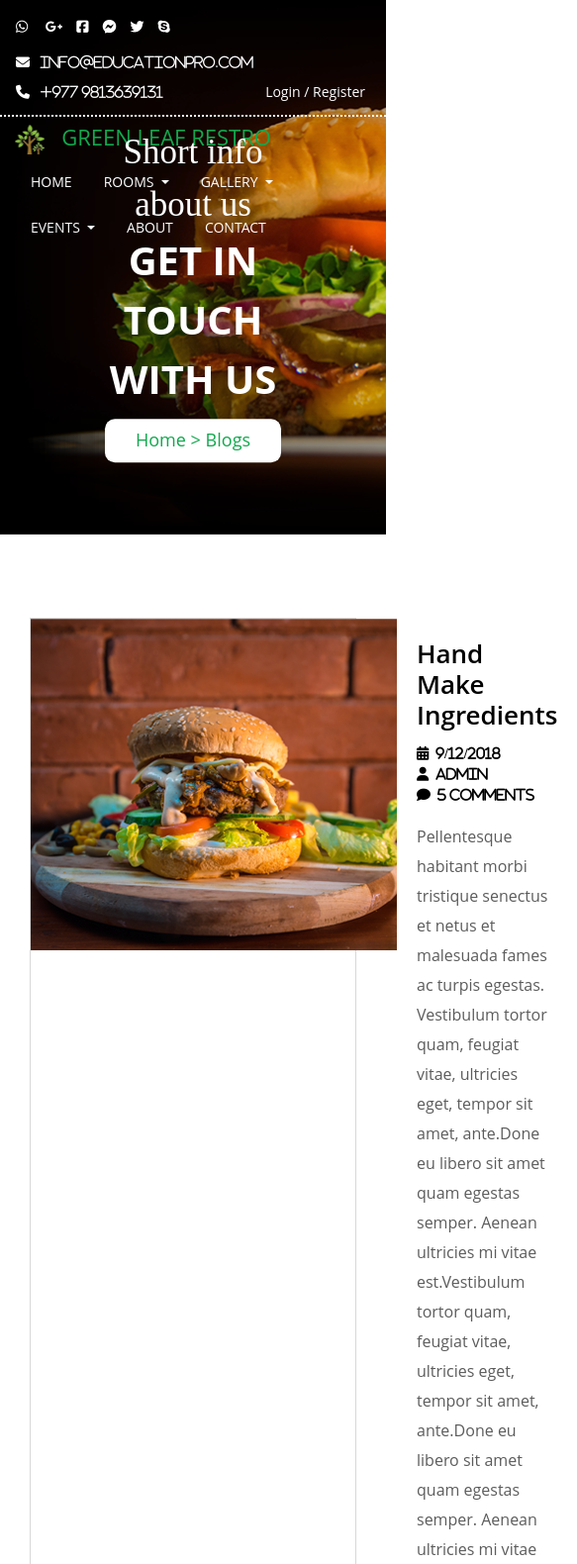
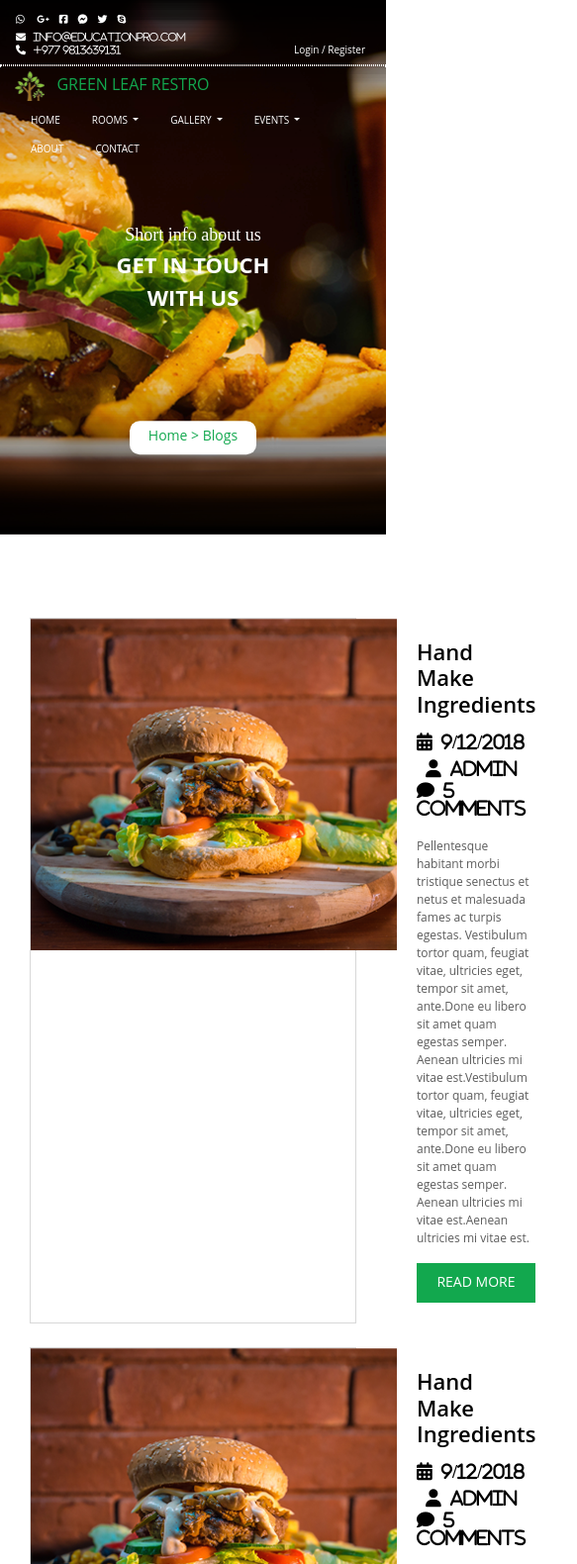
Before and after one commit to shankaresh/learnovate_ecom_intern, a plain HTML site: page task 1 (13-oct-2020)/index.html in a window 390 px wide. Shown: the top 1580 px of the page at 99% size, 583 px wide, since content can reach past the window. Drawn offline with nearby package versions, Linux system fonts and the light colour scheme; a web font is replaced by a local one.

Commit message:
making responsive

```diff
--- a/task 1 (13-oct-2020)/css/style.css
+++ b/task 1 (13-oct-2020)/css/style.css
@@ -22,11 +22,14 @@
     margin: 0px;
     box-sizing: border-box;
 }
+body {
+    overflow-x: hidden;
+}
 
 /* Banner page css */
 .banner {
     color: #fff;
-    background: no-repeat url('../images/banner.png');
+    background: no-repeat url('../images/banner.png') center center/cover;
     width: 100%;
     height: 540px;
     display: block;
@@ -57,7 +60,7 @@ div.navbar-brand {
 }
 
 .hr {
-    border-top: 2px dotted #ffffff; /* dotted line in banner */
+    border: 1px dotted #ffffff; /* dotted line in banner */
 }
 
 a.navbar-brand {
@@ -120,7 +123,6 @@ a.nav-link {
 /* blog page css */
 #blog2 {
     padding: 60px 0px;
-    height: 1400px;
 }
 .col-12 {
     padding: 0px;
@@ -187,6 +189,7 @@ a.nav-link {
     font-size: 20px;
     color: #ffffff;
     font-weight: 600;
+    display: flex;
     justify-content: center;
     font-family: "Open Sans";
 }
@@ -212,7 +215,7 @@ a.nav-link {
     overflow: hidden;
 }
 .bgFooter {
-    height: 350px;
+    /* height: 350px; */
     background: repeat linear-gradient(-90deg, #000000 0%, #171717 50%, #000000 100%);
 }
 div.box {
@@ -235,6 +238,9 @@ input[type=submit] {
 .gapItem {
     padding: 3px 0px;
 }
+tr.ways td {
+    padding: 10px 0px;
+}
 tr.ways td>i {
     color: #12a84e;
 }
@@ -251,3 +257,151 @@ div.copyRights {
 div.copyRights a {
     color: #12a84e;
 }
+
+
+/* Medium devices (tablets, less than 992px) */
+@media (max-width: 991.98px) {
+    div.navbar-brand , .contactAndLogin , .menuNav {
+        font-size: 12px;
+        line-height: 20px;
+    }
+    a.navbar-brand {
+        font-size: 20px;
+        line-height: 20px;
+    }
+    .wordOne {
+        font-size: 29px;
+    }
+    .wordTwo {
+        font-size: 33px;
+    }
+    .tagButton {
+        width: 158px;
+        height: 40px;
+    }
+    .tagButton p {
+        padding-top: 6px;
+        font-size: 16px;
+    }
+
+    .card-title {
+        font-size: 24px;
+    }
+    .card-text {
+        font-size: 15px;
+        line-height: 25px;
+    }
+    .card-contact {
+        font-size: 12px;
+    }
+    .card-read {
+        width: 120px;
+        height: 40px;
+    }
+    .card-read p {
+        padding-top: 7px;
+        font-size: 14px;
+    }
+
+    div.copyRights {
+        font-size: 12px;
+    }
+}
+
+/* Small devices (landscape phones, less than 768px) */
+@media (max-width: 767.98px) {
+    div.navbar-brand , .contactAndLogin , .menuNav {
+        font-size: 11px;
+        line-height: 16px;
+    }
+    a.navbar-brand {
+        font-size: 17px;
+        line-height: 18px;
+    }
+    .wordOne {
+        font-size: 24px;
+    }
+    .wordTwo {
+        font-size: 27px;
+    }
+    .tagButton {
+        width: 138px;
+        height: 36px;
+    }
+    .tagButton p {
+        padding-top: 5px;
+        font-size: 15px;
+    }
+
+    .card-title {
+        font-size: 22px;
+    }
+    .card-text {
+        font-size: 14px;
+        line-height: 20px;
+    }
+    .card-contact {
+        font-size: 10px;
+    }
+    .card-read {
+        width: 100px;
+        height: 35px;
+    }
+    .card-read p {
+        padding-top: 6px;
+        font-size: 13px;
+    }
+
+    div.copyRights {
+        font-size: 10px;
+    }
+}
+
+/* Extra small devices (portrait phones, less than 576px) */
+@media (max-width: 575.98px) {
+    div.navbar-brand , .contactAndLogin , .menuNav {
+        font-size: 10px;
+        line-height: 13px;
+    }
+    a.navbar-brand {
+        font-size: 16px;
+        line-height: 16px;
+    }
+    .wordOne {
+        font-size: 18px;
+    }
+    .wordTwo {
+        font-size: 22px;
+    }
+    .tagButton {
+        width: 128px;
+        height: 34px;
+    }
+    .tagButton p {
+        padding-top: 4px;
+        font-size: 14px;
+    }
+
+    .card-title {
+        font-size: 22px;
+    }
+    .card-text {
+        font-size: 12px;
+        line-height: 18px;
+    }
+    .card-contact {
+        font-size: 18px;
+    }
+    .card-read {
+        width: 120px;
+        height: 40px;
+    }
+    .card-read p {
+        padding-top: 7px;
+        font-size: 14px;
+    }
+
+    div.copyRights {
+        font-size: 8px;
+    }
+}
--- a/task 1 (13-oct-2020)/index.html
+++ b/task 1 (13-oct-2020)/index.html
@@ -19,7 +19,7 @@
 
     <section id="banner" class="banner">
         <div class="menuTop container navbar navbar-collapse">
-            <div class="navbar-brand  text-center ">
+            <div class="navbar-brand  text-center">
                 <i class="fa fa-whatsapp"></i> &nbsp; &nbsp;
                 <i class="fa fa-google-plus" aria-hidden="true"></i>&nbsp; &nbsp;
                 <i class="fa fa-facebook-square" aria-hidden="true"></i>&nbsp; &nbsp;
@@ -170,16 +170,10 @@
                             <td>&nbsp; &nbsp;</td>
                             <td><span>Samakhusi road, Gongabu, Kathmandu</span></td>
                         </tr>
-                        <tr>
-                            <td>&nbsp; &nbsp;</td>
-                        </tr>
                         <tr class="ways">
                             <td><i class="fas fa-phone-alt"></i></td>
                             <td>&nbsp; &nbsp;</td>
                             <td><span>+977 9840059834</span></td>
-                        </tr>
-                        <tr>
-                            <td>&nbsp; &nbsp;</td>
                         </tr>
                         <tr class="ways">
                             <td><i class="fas fa-envelope"></i></td>
@@ -198,16 +192,10 @@
                             <td>&nbsp; &nbsp;</td>
                             <td><span>Facebook</span></td>
                         </tr>
-                        <tr>
-                            <td>&nbsp; &nbsp;</td>
-                        </tr>
                         <tr class="ways">
                             <td><i class="fa fa-instagram" aria-hidden="true"></i></td>
                             <td>&nbsp; &nbsp;</td>
                             <td><span>Instagram</span></td>
-                        </tr>
-                        <tr>
-                            <td>&nbsp; &nbsp;</td>
                         </tr>
                         <tr class="ways">
                             <td><i class="fa fa-youtube-play" aria-hidden="true"></i></td>
```
